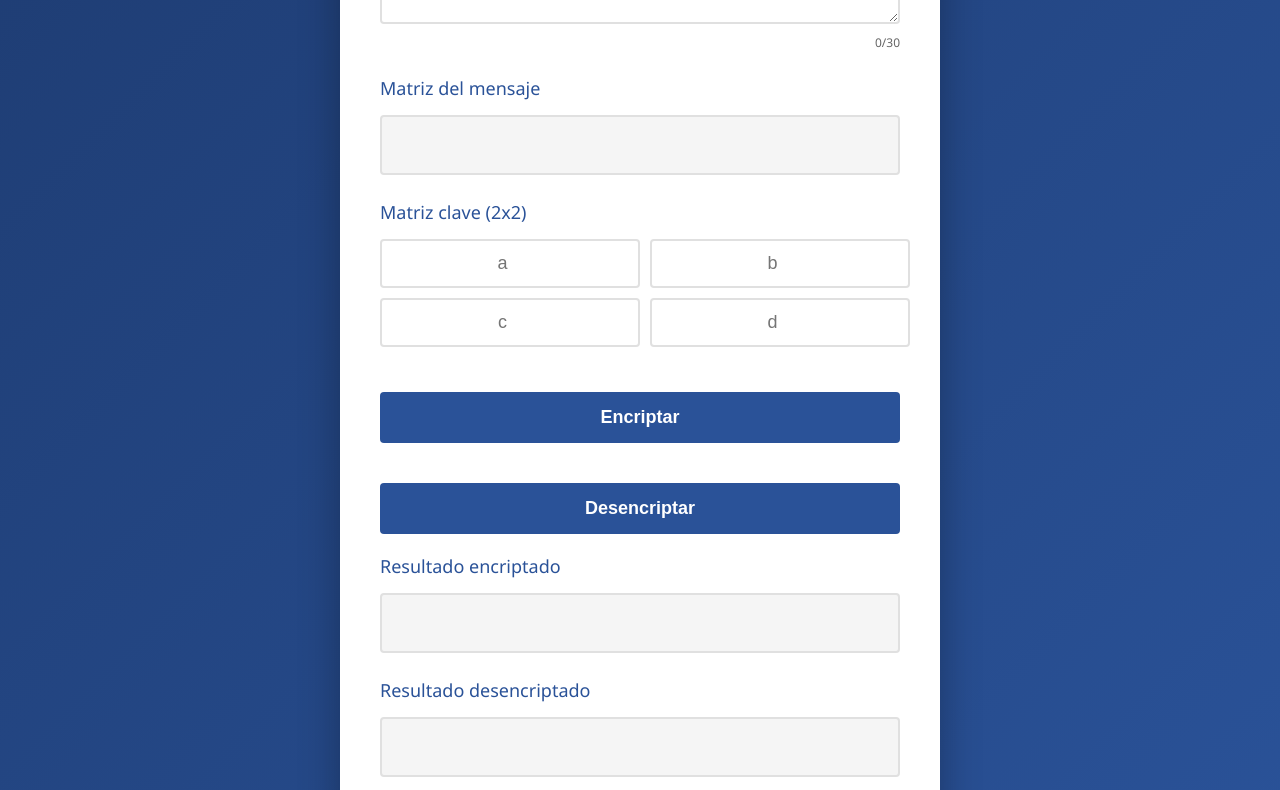
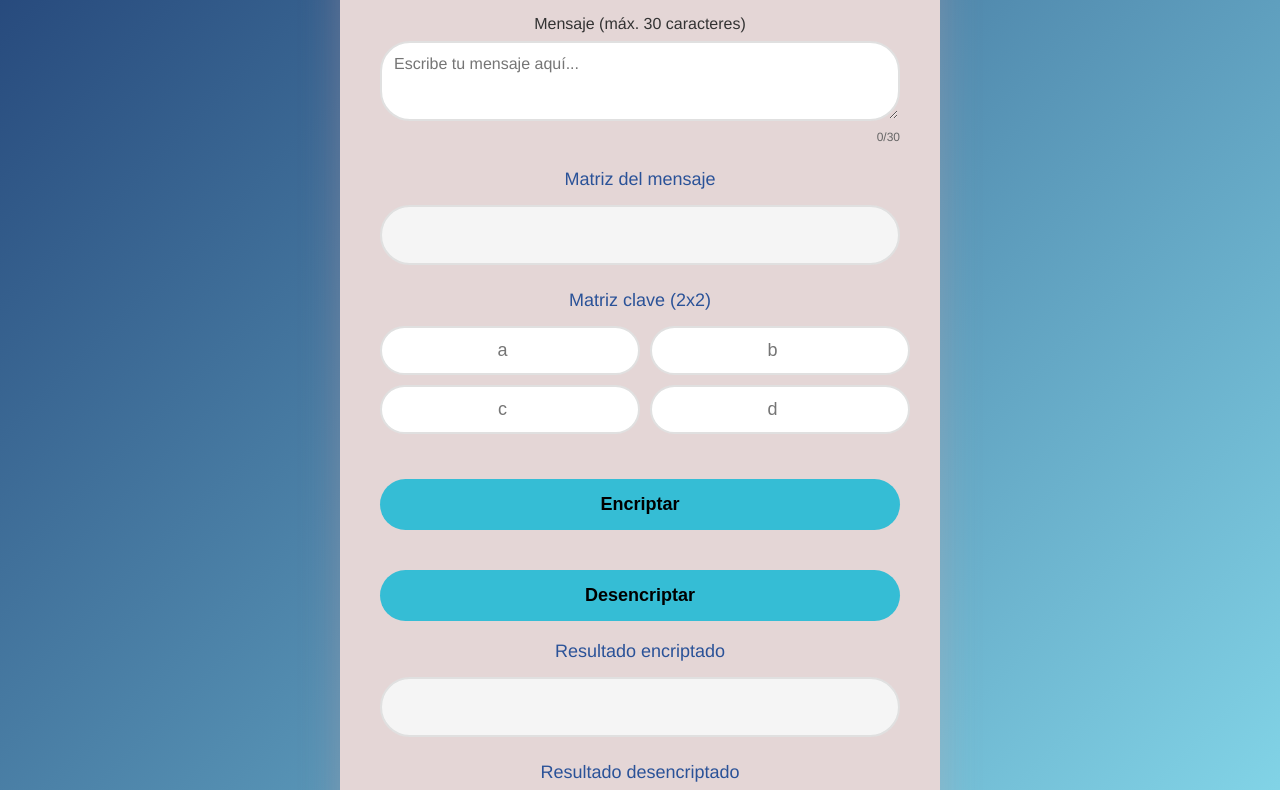
Before and after one commit to Josspoot/Fundamentos-de-algebra-, a plain HTML site: page index.html in a window 1280 px wide. Shown: the part 219-1009 px from the top of the page. Drawn offline with Linux system fonts and the light colour scheme.

Commit message:
cambio del css style

```diff
--- a/index.html
+++ b/index.html
@@ -8,6 +8,11 @@
   </head>
   <body>
     <div class="container">
+      <h2>Actividad #21. Cifrado Hill</h2>
+      <h3>
+        Poot Mateo Josue Enmanuel<br />Jorge Javier Pedroza Romero<br />Tecnológico
+        de software<br />1B
+      </h3>
       <h1>Encriptación Hill</h1>
 
       <div class="section">
--- a/style.css
+++ b/style.css
@@ -2,29 +2,30 @@
   margin: 0;
   padding: 0;
   box-sizing: border-box;
+  border-radius: 30px;
 }
 
 body {
-  font-family: "Segoe UI", Tahoma, Geneva, Verdana, sans-serif;
-  background: linear-gradient(135deg, #1e3c72 0%, #2a5298 100%);
+  font-family: "Franklin Gothic Medium", "Arial Narrow", Arial, sans-serif;
+  background: linear-gradient(135deg, #1e3c72 0%, #87dced 100%);
   min-height: 100vh;
   display: flex;
   justify-content: center;
   align-items: center;
-  padding: 20px;
 }
 
 .container {
-  background: white;
+  background: rgb(228, 214, 214);
   max-width: 600px;
   width: 100%;
   padding: 40px;
   border-radius: 8px;
-  box-shadow: 0 10px 40px rgba(0, 0, 0, 0.3);
+  box-shadow: 0 10px 40px rgba(222, 162, 162, 0.3);
+  text-align: center;
 }
 
 h1 {
-  color: #1e3c72;
+  color: #656363;
   text-align: center;
   margin-bottom: 30px;
   font-size: 32px;
@@ -53,7 +54,7 @@ textarea {
   width: 100%;
   padding: 12px;
   border: 2px solid #e0e0e0;
-  border-radius: 4px;
+  border-radius: 30px;
   font-size: 16px;
   resize: vertical;
   min-height: 80px;
@@ -76,7 +77,7 @@ textarea:focus {
 .matriz-display {
   background: #f5f5f5;
   padding: 20px;
-  border-radius: 4px;
+  border-radius: 30px;
   border: 2px solid #e0e0e0;
   min-height: 60px;
   font-family: "Courier New", monospace;
@@ -94,7 +95,7 @@ textarea:focus {
 .matriz-input input {
   padding: 12px;
   border: 2px solid #e0e0e0;
-  border-radius: 4px;
+  border-radius: 30px;
   font-size: 18px;
   text-align: center;
   transition: border-color 0.3s;
@@ -108,10 +109,10 @@ textarea:focus {
 button {
   width: 100%;
   padding: 15px;
-  background: #2a5298;
-  color: white;
+  background: #35bdd5;
+  color: rgb(0, 0, 0);
   border: none;
-  border-radius: 4px;
+  border-radius: 30px;
   font-size: 18px;
   font-weight: 600;
   cursor: pointer;
@@ -120,17 +121,19 @@ button {
 }
 
 button:hover {
-  background: #1e3c72;
+  background: #1e726c;
+  transition: 0.3s;
 }
 
 button:active {
   transform: scale(0.98);
+  background-color: rgb(32, 46, 60);
 }
 
 .resultado-box {
   background: #f5f5f5;
   padding: 20px;
-  border-radius: 4px;
+  border-radius: 30px;
   border: 2px solid #e0e0e0;
   min-height: 60px;
   font-family: "Courier New", monospace;
```
